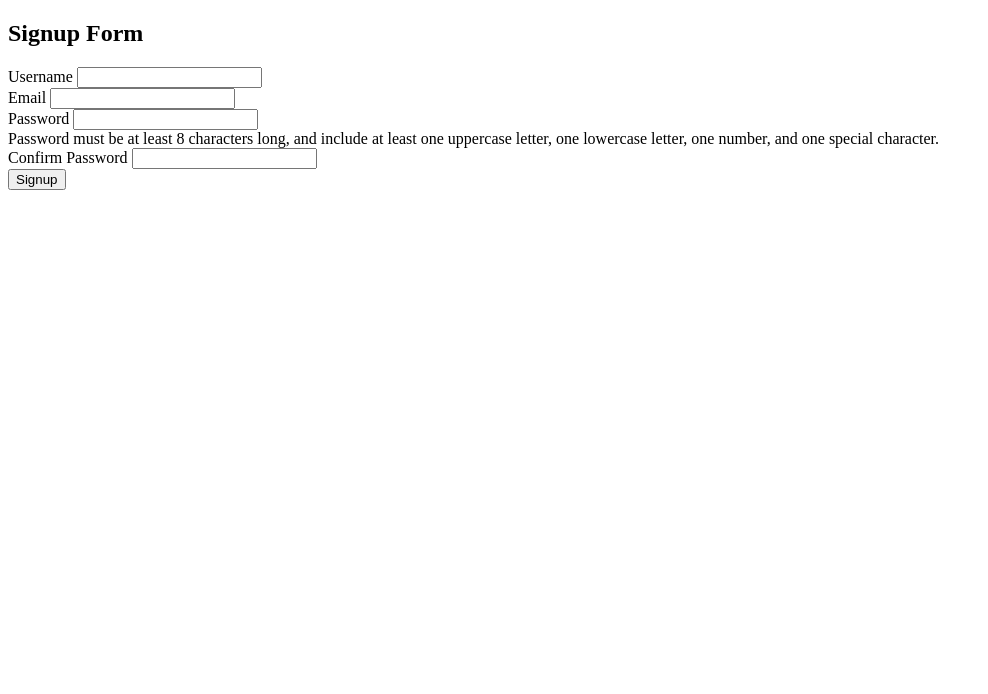
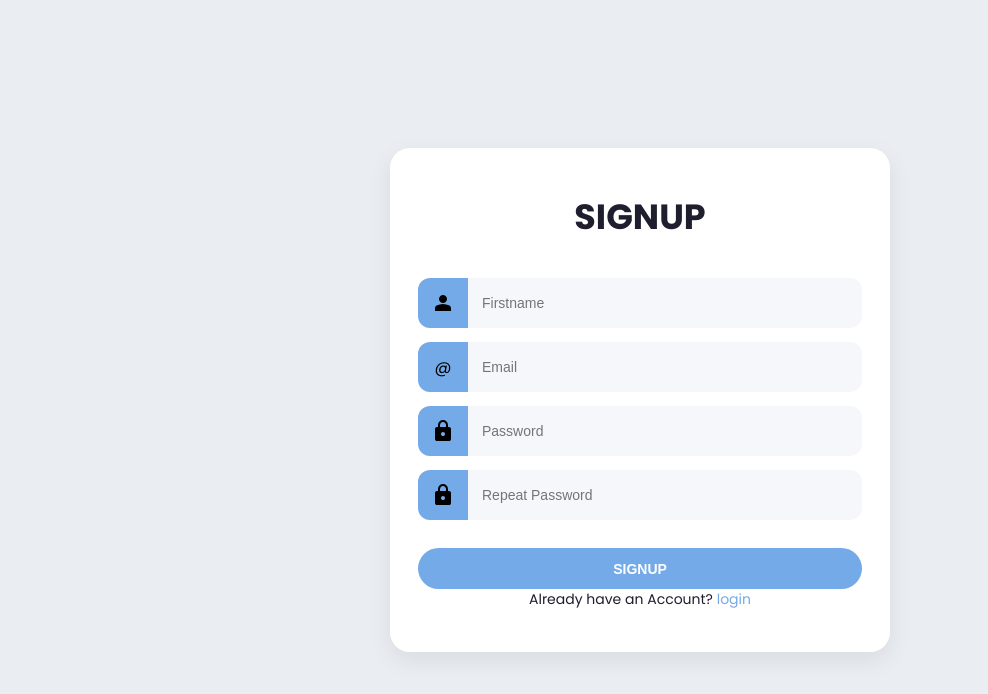
Before and after one commit to PaMuGr/majority_report_app, a plain HTML site: page signUp.html in a window 1280 px wide. Shown: the whole page, without its empty margins (0-988 px from the left). Drawn offline with Linux system fonts and the light colour scheme.

Commit message:
Will make a working login page and registration page

```diff
--- a/signUp.html
+++ b/signUp.html
@@ -1,107 +1,44 @@
 <!DOCTYPE html>
 <html lang="en">
 <head>
-    <meta charset="UTF-8" />
-    <meta name="viewport" content="width=device-width, initial-scale=1.0"/>
-    <title>Signup Form</title>
-    <link rel="stylesheet" href="styles.css" />
+  <meta charset="UTF-8">
+  <meta name="viewport" content="width=device-width, initial-scale=1.0">
+  <title>Signup</title>
+  <link rel="stylesheet" href="style.css">
+  <script type="text/javascript" src="validation.js" defer></script>
 </head>
 <body>
-    <div class="container">
-        <h2>Signup Form</h2>
-        <form id="signupForm">
-            <div class="form-group">
-                <label for="username">Username</label>
-                <input type="text" id="username" name="username" required />
+  <div class="wrapper">
+    <h1>Signup</h1>
+    <p id="error-message"></p>
+    <form id="form">
+      <div>
+        <label for="firstname-input">
+          <svg xmlns="http://www.w3.org/2000/svg" height="24" viewBox="0 -960 960 960" width="24"><path d="M480-480q-66 0-113-47t-47-113q0-66 47-113t113-47q66 0 113 47t47 113q0 66-47 113t-113 47ZM160-160v-112q0-34 17.5-62.5T224-378q62-31 126-46.5T480-440q66 0 130 15.5T736-378q29 15 46.5 43.5T800-272v112H160Z"/></svg>
+        </label>
+        <input type="text" name="firstname" id="firstname-input" placeholder="Firstname">
       </div>
-            <div class="form-group">
-                <label for="email">Email</label>
-                <input type="email" id="email" name="email" required />
+      <div>
+        <label for="email-input">
+          <span>@</span>
+        </label>
+        <input type="email" name="email" id="email-input" placeholder="Email">
       </div>
-            <div class="form-group">
-                <label for="password">Password</label>
-                <input type="password" id="password" name="password" required />
-                <div class="password-hint" id="passwordHint">
-                    Password must be at least 8 characters long, and include at least one uppercase letter, one lowercase letter, one number, and one special character.
+      <div>
+        <label for="password-input">
+          <svg xmlns="http://www.w3.org/2000/svg" height="24" viewBox="0 -960 960 960" width="24"><path d="M240-80q-33 0-56.5-23.5T160-160v-400q0-33 23.5-56.5T240-640h40v-80q0-83 58.5-141.5T480-920q83 0 141.5 58.5T680-720v80h40q33 0 56.5 23.5T800-560v400q0 33-23.5 56.5T720-80H240Zm240-200q33 0 56.5-23.5T560-360q0-33-23.5-56.5T480-440q-33 0-56.5 23.5T400-360q0 33 23.5 56.5T480-280ZM360-640h240v-80q0-50-35-85t-85-35q-50 0-85 35t-35 85v80Z"/></svg>
+        </label>
+        <input type="password" name="password" id="password-input" placeholder="Password">
       </div>
-                <span id="passwordError" class="error"></span>
-                <div class="password-strength" id="passwordStrength"></div>
-            </div>
-            <div class="form-group">
-                <label for="confirmPassword">Confirm Password</label>
-                <input type="password" id="confirmPassword" name="confirmPassword" required />
-                <span id="confirmPasswordError" class="error"></span>
+      <div>
+        <label for="repeat-password-input">
+          <svg xmlns="http://www.w3.org/2000/svg" height="24" viewBox="0 -960 960 960" width="24"><path d="M240-80q-33 0-56.5-23.5T160-160v-400q0-33 23.5-56.5T240-640h40v-80q0-83 58.5-141.5T480-920q83 0 141.5 58.5T680-720v80h40q33 0 56.5 23.5T800-560v400q0 33-23.5 56.5T720-80H240Zm240-200q33 0 56.5-23.5T560-360q0-33-23.5-56.5T480-440q-33 0-56.5 23.5T400-360q0 33 23.5 56.5T480-280ZM360-640h240v-80q0-50-35-85t-85-35q-50 0-85 35t-35 85v80Z"/></svg>
+        </label>
+        <input type="password" name="repeat-password" id="repeat-password-input" placeholder="Repeat Password">
       </div>
       <button type="submit">Signup</button>
     </form>
-        <p id="message"></p>
+    <p>Already have an Account? <a href="login.html">login</a> </p>
   </div>
-    <script>
-        document.getElementById('signupForm').addEventListener('submit', function (event) {
-            event.preventDefault();
-
-            let username = document.getElementById('username').value;
-            let email = document.getElementById('email').value;
-            let password = document.getElementById('password').value;
-            let confirmPassword = document.getElementById('confirmPassword').value;
-            let message = document.getElementById('message');
-            let passwordError = document.getElementById('passwordError');
-            let confirmPasswordError = document.getElementById('confirmPasswordError');
-
-            let passwordValid = validatePassword(password);
-            if (!passwordValid) {
-                passwordError.textContent = 'Password does not meet the requirements.';
-                return;
-            } else {
-                passwordError.textContent = '';
-            }
-
-            if (password !== confirmPassword) {
-                confirmPasswordError.textContent = 'Passwords do not match!';
-                return;
-            } else {
-                confirmPasswordError.textContent = '';
-            }
-
-            message.style.color = 'green';
-            message.textContent = 'Signup successful!';
-        });
-
-        document.getElementById('password').addEventListener('focus', function () {
-            document.getElementById('passwordHint').style.display = 'block';
-        });
-
-        document.getElementById('password').addEventListener('blur', function () {
-            document.getElementById('passwordHint').style.display = 'none';
-        });
-
-        document.getElementById('password').addEventListener('input', function () {
-            let password = this.value;
-            let passwordStrength = document.getElementById('passwordStrength');
-            let strength = getPasswordStrength(password);
-
-            passwordStrength.innerHTML = '';
-            if (strength) {
-                let strengthBar = document.createElement('div');
-                strengthBar.className = strength;
-                passwordStrength.appendChild(strengthBar);
-            }
-        });
-
-        function validatePassword(password) {
-            let regex = /^(?=.*[a-z])(?=.*[A-Z])(?=.*\d)(?=.*[@$!%*?&])[A-Za-z\d@$!%*?&]{8,}$/;
-            return regex.test(password);
-        }
-
-        function getPasswordStrength(password) {
-            if (password.length < 8) {
-                return 'weak';
-            }
-            if (password.match(/(?=.*[a-z])(?=.*[A-Z])(?=.*\d)(?=.*[@$!%*?&])/)) {
-                return 'strong';
-            }
-            return 'medium';
-        }
-    </script>
 </body>
 </html>
--- a/style.css
+++ b/style.css
@@ -1,64 +1,154 @@
-body {
-    display: flex;
-    align-items: center;
-    justify-content: center;
-    font-family: sans-serif;
-    line-height: 1.5;
-    min-height: 100vh;
-    background: #f3f3f3;
-    flex-direction: column;
-    margin: 0;
+@import url('https://fonts.googleapis.com/css2?family=Poppins:wght@300;400;600;700;900&display=swap');
+
+:root {
+  --accent-color: #74aae7;
+  --base-color: #ffffff;
+  --text-color: #1e1e2f;
+  --input-color: #f5f7fa;
+  --error-color: #e74c3c;
 }
 
-.main {
-    background-color: #fff;
-    border-radius: 5px;
-    box-shadow: 0 0 15px rgba(0, 0, 0, 0.2);
-    padding: 10px 20px;
-    transition: transform 0.2s;
-    width: 500px;
-    text-align: center;
+* {
+  margin: 0;
+  padding: 0;
+  box-sizing: border-box;
+}
+
+html {
+  font-family: 'Poppins', sans-serif;
+  font-size: 14px;
+  color: var(--text-color);
+  background-color: #eaeef3;
+}
+
+body {
+  min-height: 100vh;
+  display: flex;
+  justify-content: center;
+  align-items: center;
+  padding: 2rem;
+}
+
+.wrapper {
+  background-color: var(--base-color);
+  width: 100%;
+  max-width: 500px;
+  padding: 3rem 2rem;
+  border-radius: 20px;
+  box-shadow: 0 8px 24px rgba(0, 0, 0, 0.08);
+  display: flex;
+  flex-direction: column;
+  align-items: center;
 }
 
 h1 {
-    color: #2e9ba1;
+  font-size: 2.5rem;
+  font-weight: 700;
+  margin-bottom: 1rem;
+  text-transform: uppercase;
 }
 
-label {
-    display: block;
-    width: 100%;
-    margin-top: 10px;
-    margin-bottom: 5px;
-    text-align: left;
-    color: #555;
-    font-weight: bold;
+form {
+  width: 100%;
+  margin-top: 1rem;
+  display: flex;
+  flex-direction: column;
+  gap: 1rem;
 }
 
-input {
-    display: block;
-    width: 100%;
-    margin-bottom: 15px;
-    padding: 10px;
-    box-sizing: border-box;
-    border: 1px solid #ddd;
-    border-radius: 5px;
+form > div {
+  display: flex;
+  align-items: center;
 }
 
-button {
-    padding: 15px;
-    border-radius: 10px;
-    margin-top: 15px;
-    margin-bottom: 15px;
-    border: none;
-    color: white;
-    cursor: pointer;
-    background-color: #2e9ba1;
-    width: 100%;
-    font-size: 16px;
+form label {
+  height: 50px;
+  width: 50px;
+  background-color: var(--accent-color);
+  color: rgb(0, 0, 0);
+  border-radius: 12px 0 0 12px;
+  display: flex;
+  align-items: center;
+  justify-content: center;
+  font-size: 1.2rem;
 }
 
-.wrap {
-    display: flex;
-    justify-content: center;
-    align-items: center;
+form input {
+  flex: 1;
+  height: 50px;
+  padding: 0 1rem;
+  border: none;
+  border-radius: 0 12px 12px 0;
+  background-color: var(--input-color);
+  font-size: 1rem;
+  transition: all 0.3s ease;
 }
+
+form input:focus {
+  outline: none;
+  background-color: #fff;
+  box-shadow: 0 0 0 2px var(--accent-color);
+}
+
+form button {
+  margin-top: 1rem;
+  padding: 0.9rem 3rem;
+  border: none;
+  border-radius: 30px;
+  background-color: var(--accent-color);
+  color: white;
+  font-weight: 600;
+  font-size: 1rem;
+  text-transform: uppercase;
+  cursor: pointer;
+  transition: background-color 0.3s ease;
+}
+
+form button:hover {
+  background-color: #2d6ecf;
+}
+
+form button:focus {
+  outline: none;
+  background-color: #74aae7;
+}
+
+a {
+  color: var(--accent-color);
+  text-decoration: none;
+  font-weight: 500;
+}
+
+a:hover {
+  text-decoration: underline;
+}
+
+form div.incorrect label {
+  background-color: var(--error-color);
+}
+
+form div.incorrect input {
+  background-color: #ffeaea;
+  box-shadow: 0 0 0 2px var(--error-color);
+}
+
+#error-message {
+  color: var(--error-color);
+  margin-top: 0.5rem;
+}
+
+@media (max-width: 600px) {
+  .wrapper {
+    border-radius: 0;
+    padding: 2rem 1.5rem;
+  }
+
+  form label,
+  form input {
+    height: 45px;
+  }
+
+  form button {
+    padding: 0.75rem 2.5rem;
+  }
+}
--- a/styleSU.css
+++ /dev/null
@@ -1,94 +0,0 @@
-body {
-    font-family: Arial, sans-serif;
-    background-color: #f4f4f4;
-    display: flex;
-    justify-content: center;
-    align-items: center;
-    height: 100vh;
-    margin: 0;
-}
-
-.container {
-    background-color: white;
-    padding: 20px;
-    border-radius: 5px;
-    box-shadow: 0 0 10px rgba(0, 0, 0, 0.1);
-    width: 300px;
-}
-
-h2 {
-    margin-bottom: 20px;
-    text-align: center;
-}
-
-.form-group {
-    margin-bottom: 15px;
-}
-
-label {
-    display: block;
-    margin-bottom: 5px;
-}
-
-input {
-    width: 100%;
-    padding: 8px;
-    box-sizing: border-box;
-    border: 1px solid #ccc;
-    border-radius: 4px;
-}
-
-button {
-    width: 100%;
-    padding: 10px;
-    background-color: #5cb85c;
-    border: none;
-    color: white;
-    border-radius: 4px;
-    cursor: pointer;
-}
-
-button:hover {
-    background-color: #4cae4c;
-}
-
-#error, #confirmPasswordError {
-    color: red;
-    font-size: 0.9em;
-}
-
-#message {
-    margin-top: 20px;
-    text-align: center;
-}
-
-.password-hint {
-    font-size: 0.9em;
-    color: #666;
-    margin-top: 5px;
-    display: none;
-}
-
-.password-strength {
-    margin-top: 5px;
-}
-
-.password-strength div {
-    height: 5px;
-    border-radius: 4px;
-}
-
-.weak {
-    width: 33%;
-    background-color: red;
-}
-
-.medium {
-    width: 66%;
-    background-color: orange;
-}
-
-.strong {
-    width: 100%;
-    background-color: green;
-}
```
Also changed, not shown: login.html (+19 -29 lines). Lines whose indentation alone changed are shown as unchanged.
